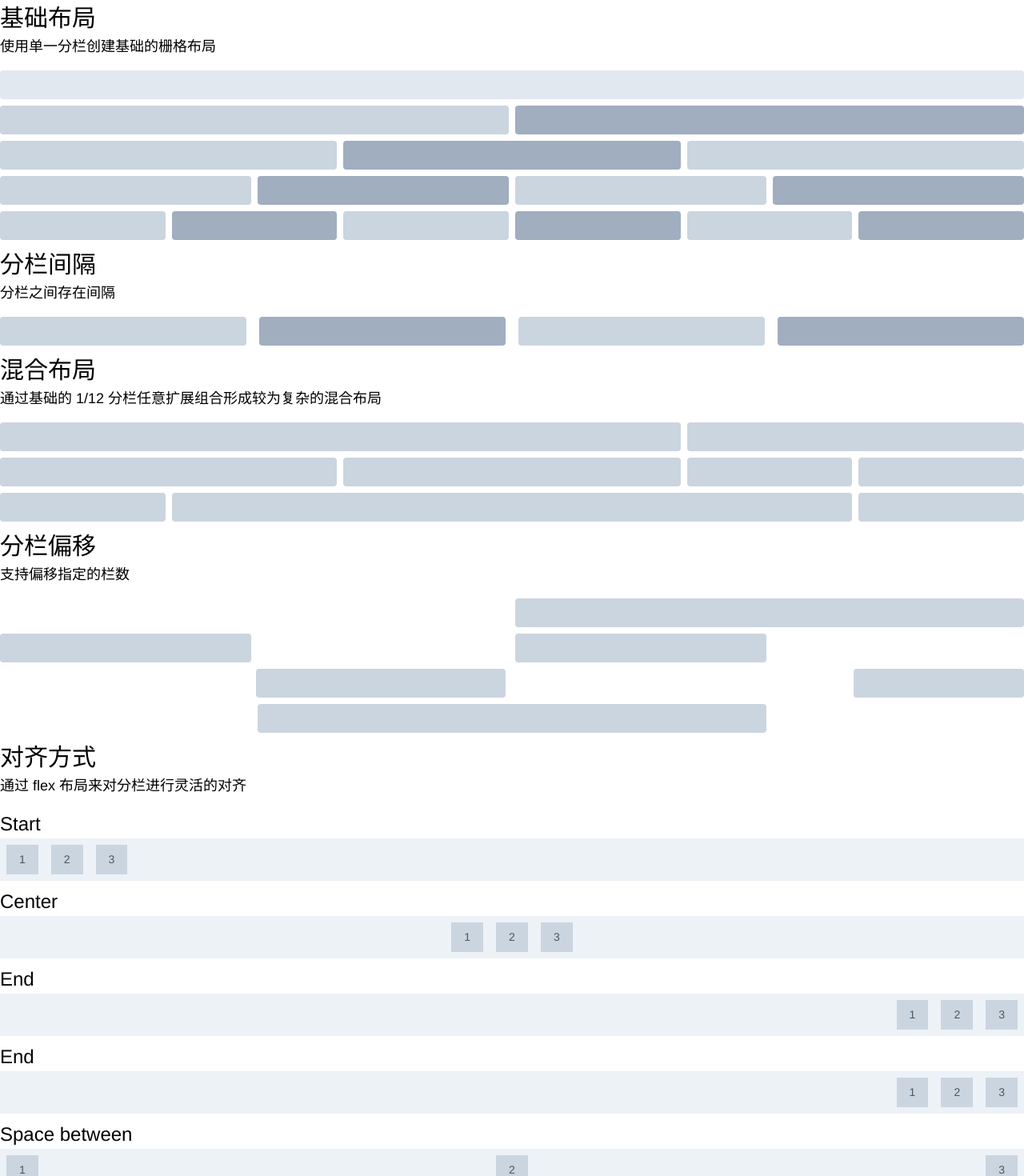
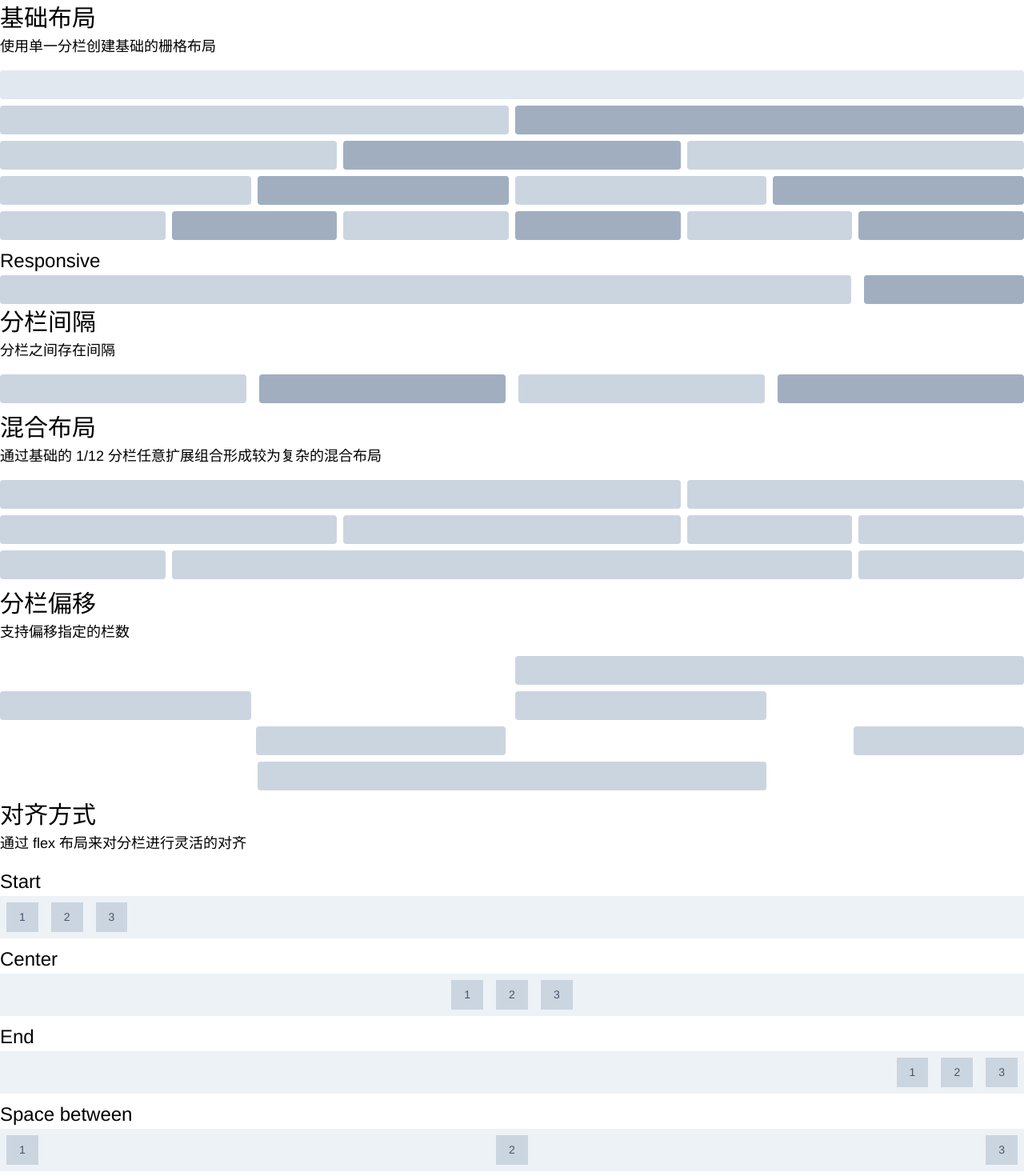
Before and after one commit to zhongqi7777/vuecli4-dashboard, a Vue app: page /#/tailwindcss/gird in a window 1280 px wide. Shown: the top 1470 px of the page at 80% size. Built offline with nearby package versions, Linux system fonts and the light colour scheme; what vue-drag-drop would draw is missing.

Commit message:
modified:   src/views/demo/tailwindcss/grid.vue

```diff
--- a/src/views/demo/tailwindcss/grid.vue
+++ b/src/views/demo/tailwindcss/grid.vue
@@ -31,6 +31,16 @@
       <div class="col-span-1 grid-content bg-gray-500 ..."></div>
       <div class="col-span-1 grid-content bg-gray-400  ..."></div>
       <div class="col-span-1 grid-content bg-gray-500 ..."></div>
+    </div>
+
+    <p class="text-2xl ...">Responsive</p>
+    <div class="grid grid-cols-6 gap-4">
+      <div
+        class="grid-content bg-gray-400  col-span-6 sm:col-span-4 md:col-span-3 lg:col-span-5 xl:col-span-2..."
+      ></div>
+      <div
+        class="grid-content bg-gray-500 col-span-3 sm:col-span-2 md:col-span-3 lg:col-span-1 xl:col-span-4..."
+      ></div>
     </div>
 
     <p class="text-3xl ...">分栏间隔</p>
@@ -110,13 +120,6 @@
       <div class="text-gray-700 text-center bg-gray-400 px-4 py-2 m-2">3</div>
     </div>
 
-    <p class="text-2xl ...">End</p>
-    <div class="flex justify-end bg-gray-200 mb-2">
-      <div class="text-gray-700 text-center bg-gray-400 px-4 py-2 m-2">1</div>
-      <div class="text-gray-700 text-center bg-gray-400 px-4 py-2 m-2">2</div>
-      <div class="text-gray-700 text-center bg-gray-400 px-4 py-2 m-2">3</div>
-    </div>
-
     <p class="text-2xl ...">Space between</p>
     <div class="flex justify-between bg-gray-200 mb-2">
       <div class="text-gray-700 text-center bg-gray-400 px-4 py-2 m-2">1</div>
@@ -131,8 +134,7 @@
       <div class="text-gray-700 text-center bg-gray-400 px-4 py-2 m-2">3</div>
     </div>
 
-
-  <p class="text-2xl ...">Responsive</p>
+    <p class="text-2xl ...">Responsive</p>
     <div
       class="flex justify-start sm:justify-center md:justify-end lg:justify-between xl:justify-around mb-2 ..."
     >
```
